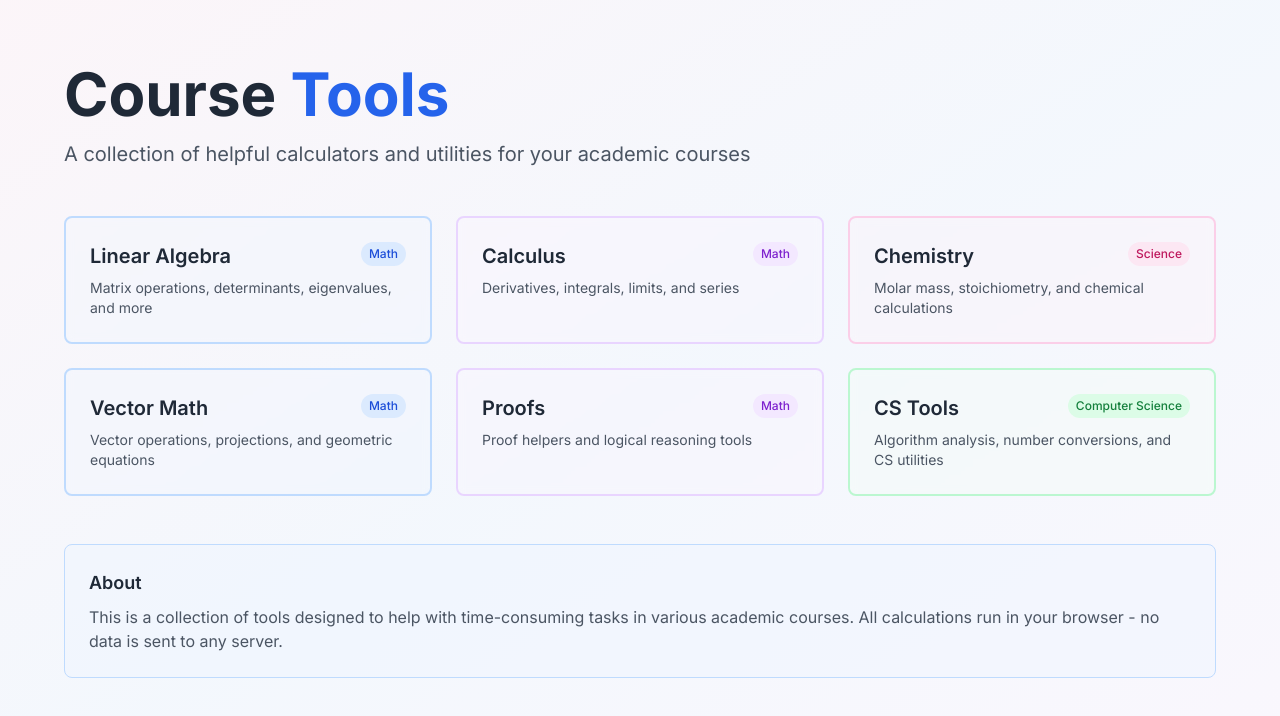
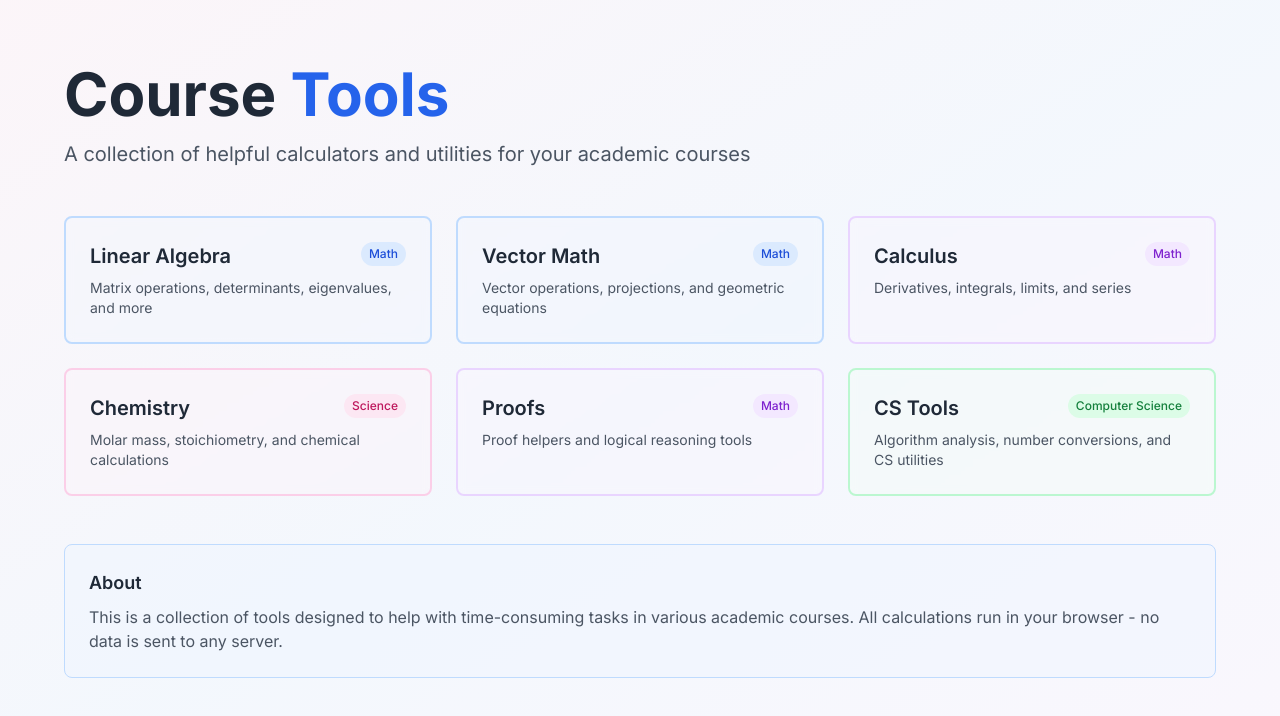
Before and after one commit to juliank1m/course-tools, a Next.js app: page / in a window 1280 px wide. Shown: the top 716 px of the page. Built offline with nearby package versions, Linux system fonts and the light colour scheme.

Commit message:
edit position of front page selections

```diff
--- a/app/page.tsx
+++ b/app/page.tsx
@@ -5,6 +5,13 @@ const tools = [
     name: "Linear Algebra",
     description: "Matrix operations, determinants, eigenvalues, and more",
     href: "/tools/linear-algebra",
+    category: "Math",
+    color: "blue",
+  },
+  {
+    name: "Vector Math",
+    description: "Vector operations, projections, and geometric equations",
+    href: "/tools/vectors",
     category: "Math",
     color: "blue",
   },
@@ -21,13 +28,6 @@ const tools = [
     href: "/tools/chemistry",
     category: "Science",
     color: "pink",
-  },
-  {
-    name: "Vector Math",
-    description: "Vector operations, projections, and geometric equations",
-    href: "/tools/vectors",
-    category: "Math",
-    color: "blue",
   },
   {
     name: "Proofs",
```
